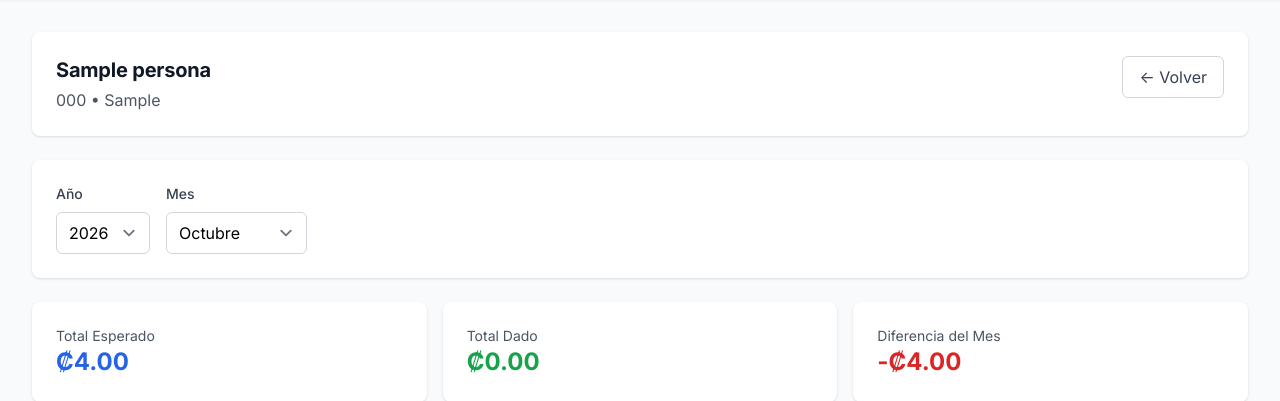
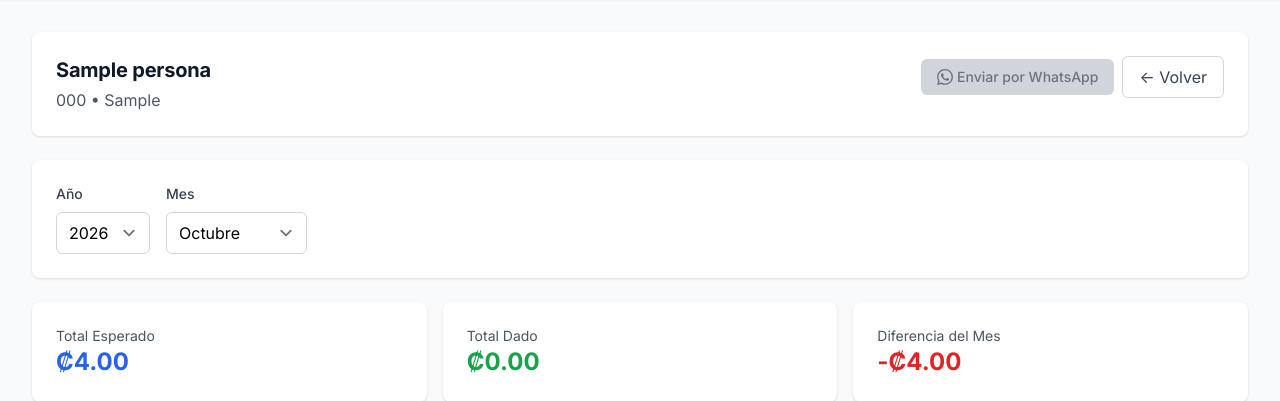
Before and after one commit to 1KATZUNO/IBBLA, a Laravel app: page /personas/1/compromisos in a window 1280 px wide. Shown: the part 49-450 px from the top of the page. Run offline with Laravel 12, Linux system fonts and the light colour scheme; a user stored in the database is signed in; data comes from the database, SQL or seed files in the repository; tables that the repository leaves empty hold one stand-in row (values such as "Sample post"); style sheets or scripts are compiled from the project's sources.

Commit message:
Agrego el botón «Enviar por WhatsApp» en Personas, su detalle y sus compromisos
Componente Blade pequeño (x-whatsapp-enviar) para no reestructurar vistas
que otro agente está retocando: cada pantalla solo suma una línea.

- Botón verde con el icono de WhatsApp que abre en otra pestaña la ruta
  personas.whatsapp (enlace firmado al PDF + chat con el mensaje escrito).
- Sin teléfono válido sale deshabilitado, y el tooltip dice qué hacer: que no
  tiene teléfono, o cuál es el valor guardado que no sirve (por ejemplo dos
  números separados con «/»), y que se edite la persona y se deje uno de 8
  dígitos. La misma regla de normalización que usa la ruta, así el botón y
  la ruta nunca discrepan.
- Está en la fila de la lista de personas, en el detalle de la persona y en
  su pantalla de compromisos (junto a «Volver»). Admite class y un tamaño
  «grande» para los encabezados.
- Solo clases de Tailwind que ya están en el CSS compilado, así no depende de
  reconstruirlo.
- Pruebas: activo con teléfono, deshabilitado sin teléfono y con teléfono que
  no sirve (el tooltip trae el valor guardado, sin enlace a la ruta), cada
  fila decide por su cuenta, y presencia en detalle y compromisos.

```diff
--- /dev/null
+++ b/resources/views/components/whatsapp-enviar.blade.php
@@ -0,0 +1,35 @@
+{{--
+    Botón «Enviar por WhatsApp» con el informe de una persona.
+
+        <x-whatsapp-enviar :persona="$persona" />
+
+    Abre en otra pestaña la ruta personas.whatsapp, que genera el enlace firmado al PDF y redirige al
+    chat de WhatsApp con el mensaje ya escrito (solo falta tocar «enviar»). Si la persona no tiene un
+    teléfono que sirva para WhatsApp el botón sale deshabilitado y el tooltip dice cómo arreglarlo.
+    Acepta class="..." para el espaciado del lugar donde se use y :grande="true" para un botón más alto.
+--}}
+@props(['persona', 'grande' => false])
+@php
+    $telefonoGuardado = trim((string) $persona->telefono);
+    // Tamaño: el normal va en filas de tabla; «grande» junto a botones de encabezado de página.
+    $medida = $grande ? 'px-4 py-2' : 'px-3 py-1';
+    $telefonoValido = \App\Services\WhatsApp\WhatsAppService::normalizarTelefono($persona->telefono) !== null;
+    $icono = 'M17.472 14.382c-.297-.149-1.758-.867-2.03-.967-.273-.099-.471-.148-.67.15-.197.297-.767.966-.94 1.164-.173.199-.347.223-.644.075-.297-.15-1.255-.463-2.39-1.475-.883-.788-1.48-1.761-1.653-2.059-.173-.297-.018-.458.13-.606.134-.133.298-.347.446-.52.149-.174.198-.298.298-.497.099-.198.05-.371-.025-.52-.075-.149-.669-1.612-.916-2.207-.242-.579-.487-.5-.669-.51-.173-.008-.371-.01-.57-.01-.198 0-.52.074-.792.372-.272.297-1.04 1.016-1.04 2.479 0 1.462 1.065 2.875 1.213 3.074.149.198 2.096 3.2 5.077 4.487.709.306 1.262.489 1.694.625.712.227 1.36.195 1.871.118.571-.085 1.758-.719 2.006-1.413.248-.694.248-1.289.173-1.413-.074-.124-.272-.198-.57-.347m-5.421 7.403h-.004a9.87 9.87 0 01-5.031-1.378l-.361-.214-3.741.982.998-3.648-.235-.374a9.86 9.86 0 01-1.51-5.26c.001-5.45 4.436-9.884 9.888-9.884 2.64 0 5.122 1.03 6.988 2.898a9.825 9.825 0 012.893 6.994c-.003 5.45-4.437 9.884-9.885 9.884m8.413-18.297A11.815 11.815 0 0012.05 0C5.495 0 .16 5.335.157 11.892c0 2.096.547 4.142 1.588 5.945L.057 24l6.305-1.654a11.882 11.882 0 005.683 1.448h.005c6.554 0 11.89-5.335 11.893-11.893a11.821 11.821 0 00-3.48-8.413z';
+@endphp
+@if($telefonoValido)
+<a href="{{ route('personas.whatsapp', $persona) }}" target="_blank" rel="noopener"
+   title="Abre WhatsApp con el informe de {{ $persona->nombre }} ya escrito; solo falta tocar enviar"
+   {{ $attributes->merge(['class' => 'inline-flex items-center gap-1 '.$medida.' rounded-md bg-green-600 text-white text-sm font-medium hover:bg-green-700 transition-colors whitespace-nowrap']) }}>
+    <svg class="w-4 h-4" viewBox="0 0 24 24" fill="currentColor" aria-hidden="true"><path d="{{ $icono }}"/></svg>
+    Enviar por WhatsApp
+</a>
+@else
+<span title="{{ $telefonoGuardado === '' ? $persona->nombre.' no tiene teléfono: edite la persona y agregue un número de 8 dígitos.' : 'El teléfono guardado ('.$telefonoGuardado.') no sirve para WhatsApp: edite la persona y deje un número de 8 dígitos.' }}"
+      {{ $attributes->merge(['class' => 'inline-block']) }}>
+    <button type="button" disabled aria-disabled="true"
+            class="inline-flex items-center gap-1 {{ $medida }} rounded-md bg-gray-300 text-gray-500 text-sm font-medium cursor-not-allowed whitespace-nowrap">
+        <svg class="w-4 h-4" viewBox="0 0 24 24" fill="currentColor" aria-hidden="true"><path d="{{ $icono }}"/></svg>
+        Enviar por WhatsApp
+    </button>
+</span>
+@endif
--- a/resources/views/compromisos/show.blade.php
+++ b/resources/views/compromisos/show.blade.php
@@ -15,9 +15,12 @@
                     @if($persona->correo) • {{ $persona->correo }} @endif
                 </p>
             </div>
-            <a href="{{ route('personas.index') }}" class="px-4 py-2 border border-gray-300 rounded-md text-gray-700 hover:bg-gray-50">
-                ← Volver
-            </a>
+            <div class="flex items-center gap-2">
+                <x-whatsapp-enviar :persona="$persona" :grande="true" />
+                <a href="{{ route('personas.index') }}" class="px-4 py-2 border border-gray-300 rounded-md text-gray-700 hover:bg-gray-50">
+                    ← Volver
+                </a>
+            </div>
         </div>
     </div>
 
--- a/resources/views/personas/index.blade.php
+++ b/resources/views/personas/index.blade.php
@@ -124,6 +124,7 @@
                     <td class="px-6 py-4 whitespace-nowrap text-right text-sm font-medium">
                         <a href="{{ route('personas.show', $persona) }}" class="text-green-600 hover:text-green-900 mr-3">Ver</a>
                         <a href="{{ route('compromisos.show', $persona) }}" class="text-purple-600 hover:text-purple-900 mr-3">Compromiso</a>
+                        <x-whatsapp-enviar :persona="$persona" class="mr-3" />
                         <a href="{{ route('personas.edit', $persona) }}" class="text-blue-600 hover:text-blue-900 mr-3">Editar</a>
                         <button type="button" onclick="mostrarModalEliminar({{ $persona->id }}, '{{ $persona->nombre }}')" class="text-red-600 hover:text-red-900">
                             Eliminar
--- a/resources/views/personas/show.blade.php
+++ b/resources/views/personas/show.blade.php
@@ -15,6 +15,7 @@
                 </span>
             </div>
             <div class="flex gap-2">
+                <x-whatsapp-enviar :persona="$persona" :grande="true" />
                 <a href="{{ route('personas.edit', $persona) }}" class="px-4 py-2 bg-blue-600 text-white rounded-md hover:bg-blue-700">
                     Editar
                 </a>
```
Also changed, not shown: tests/Feature/BotonWhatsAppPersonaTest.php (added, +96 -0 lines).
